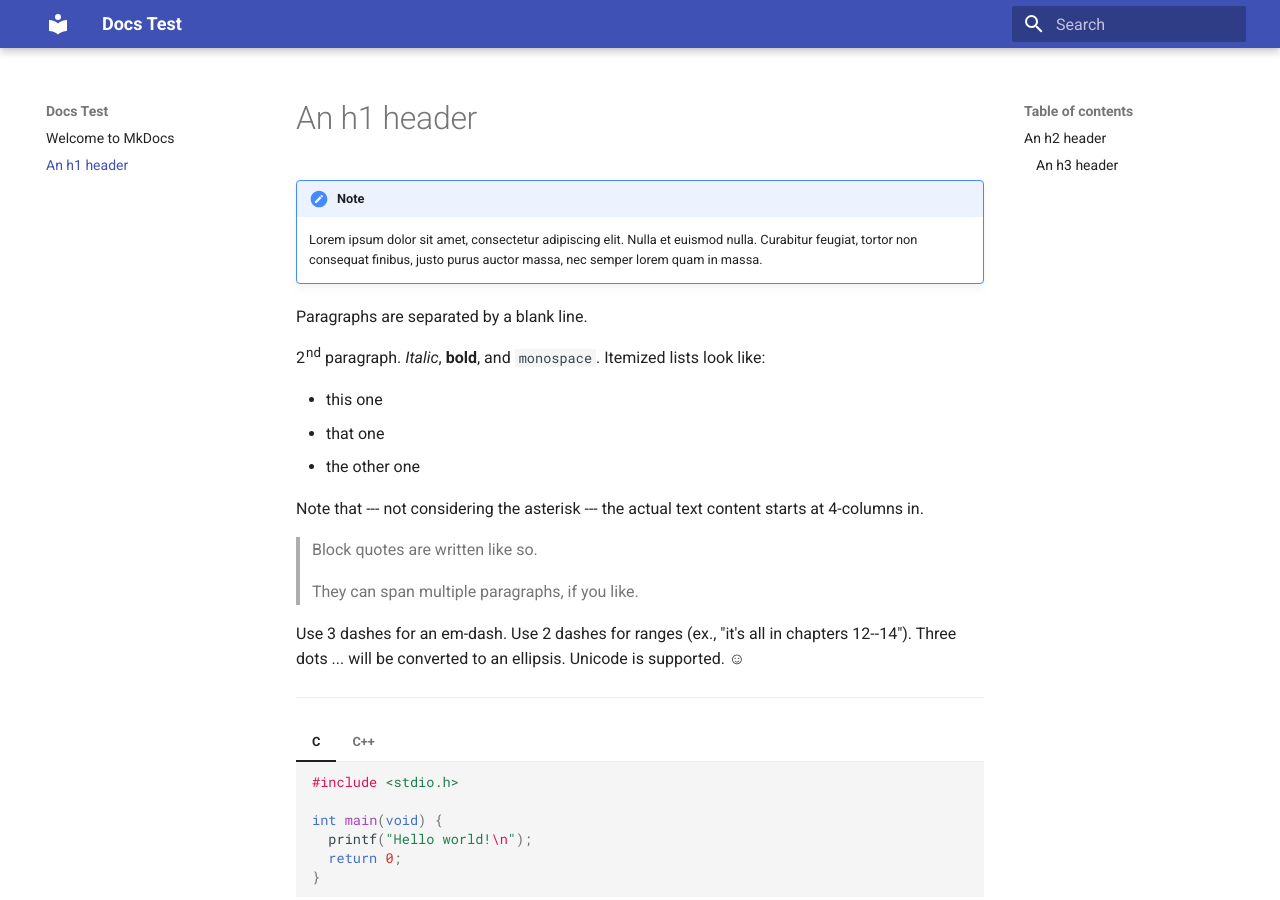
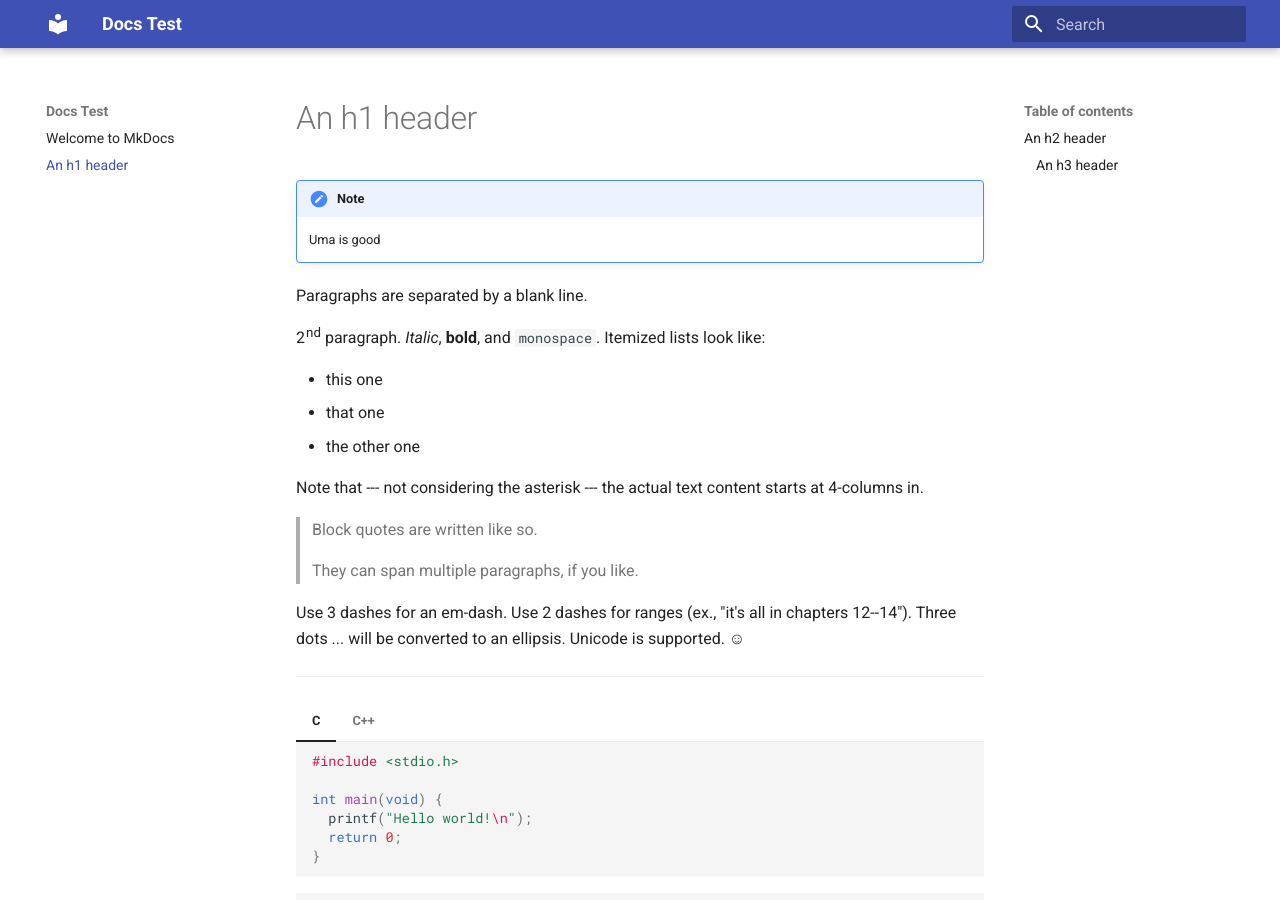
Before and after one commit to gubareve/sample-docs, an MkDocs documentation site: the page built from docs/markdown.md, in a window 1280 px wide and 900 px high. Built offline with MkDocs 1.6.1 and Material for MkDocs 9.7.7, drawn with Linux system fonts in a browser that asks for light colours.

Commit message:
Update markdown.md

```diff
--- a/docs/markdown.md
+++ b/docs/markdown.md
@@ -2,9 +2,7 @@
 ============
 
 !!! note
-    Lorem ipsum dolor sit amet, consectetur adipiscing elit. Nulla et euismod
-    nulla. Curabitur feugiat, tortor non consequat finibus, justo purus auctor
-    massa, nec semper lorem quam in massa.
+    Uma is good
 
 Paragraphs are separated by a blank line.
 
```
